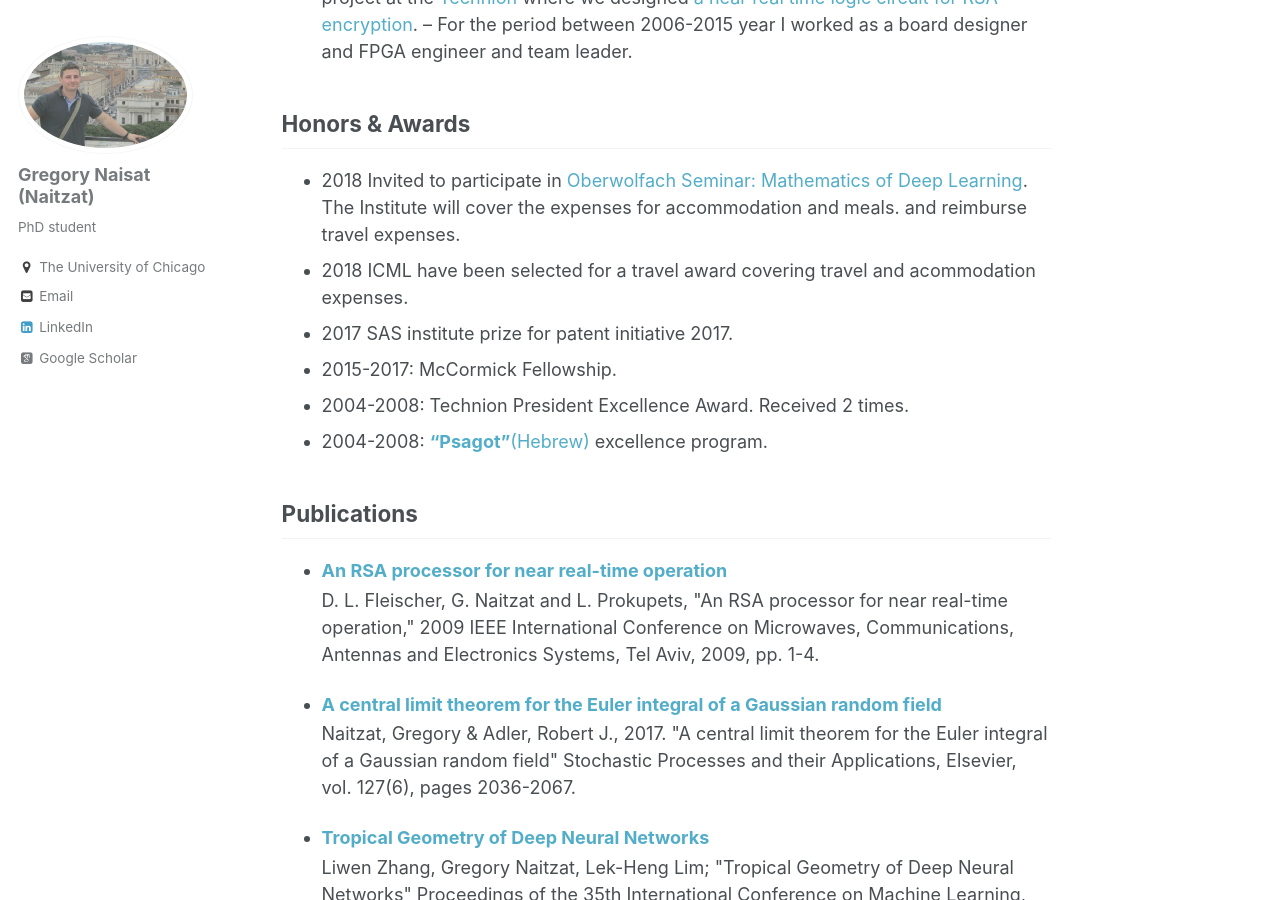
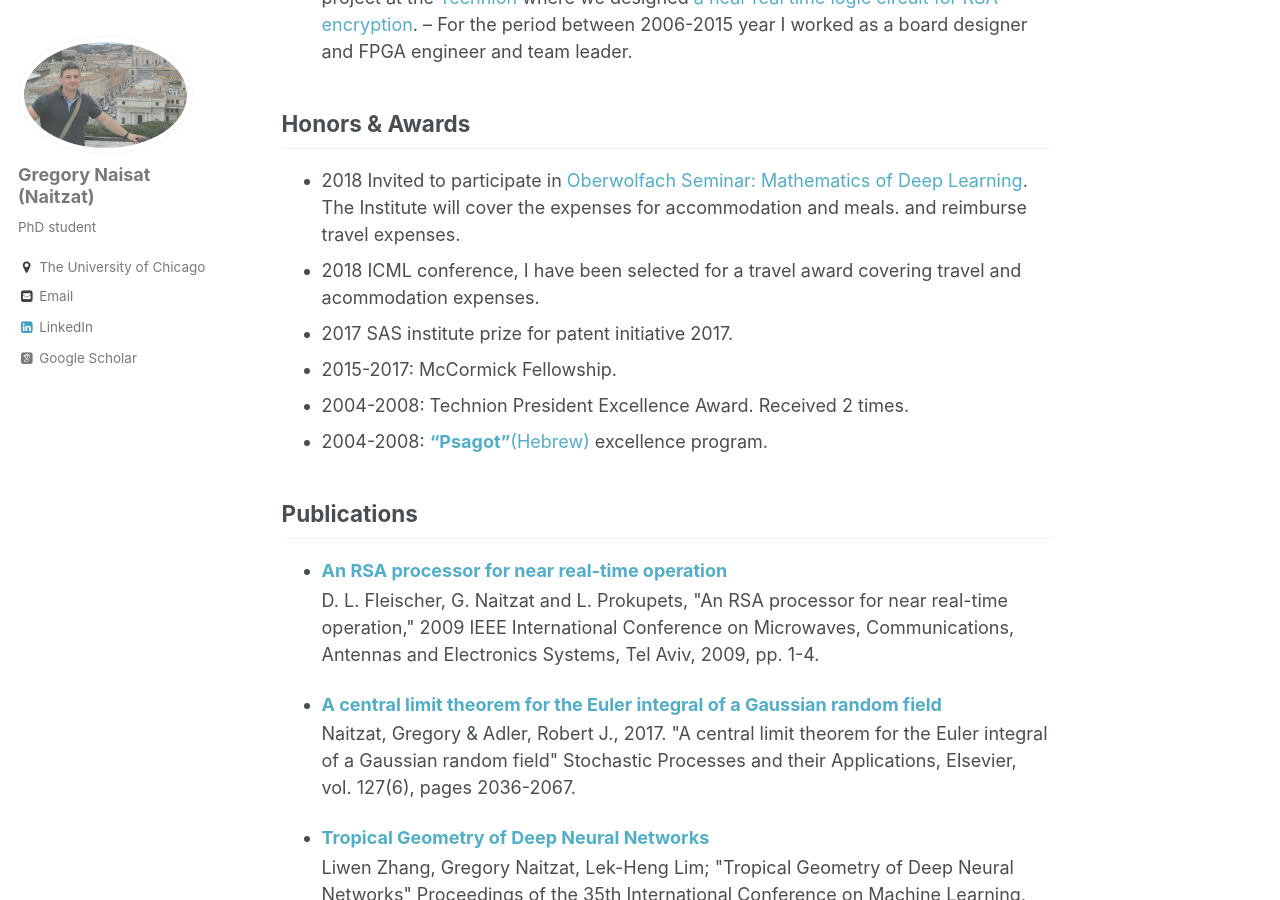
Before and after one commit to sgregnt/sgregnt.github.io, a Jekyll site: the page built from _pages/about.md, in a window 1280 px wide and 900 px high, scrolled down 2046 px. Built offline with Jekyll 4.4.1, drawn with Linux system fonts in a browser that asks for light colours; some web fonts are replaced.

Commit message:
awards small fixes

```diff
--- a/_pages/about.md
+++ b/_pages/about.md
@@ -59,7 +59,7 @@ neural network performance.
 ## Honors & Awards
 
 * 2018 Invited to participate in [Oberwolfach Seminar: Mathematics of Deep Learning](). The Institute will cover the expenses for accommodation and meals. and reimburse travel expenses.
-* 2018 ICML have been selected for a travel award covering travel and acommodation expenses.
+* 2018 ICML conference, I have been selected for a travel award covering travel and acommodation expenses.
 * 2017 SAS institute prize for patent initiative 2017.
 * 2015-2017: McCormick Fellowship.
 * 2004-2008: Technion President Excellence Award. Received 2 times.
```
Also changed, not shown: _pages/cv.md (+1 -1 lines).
